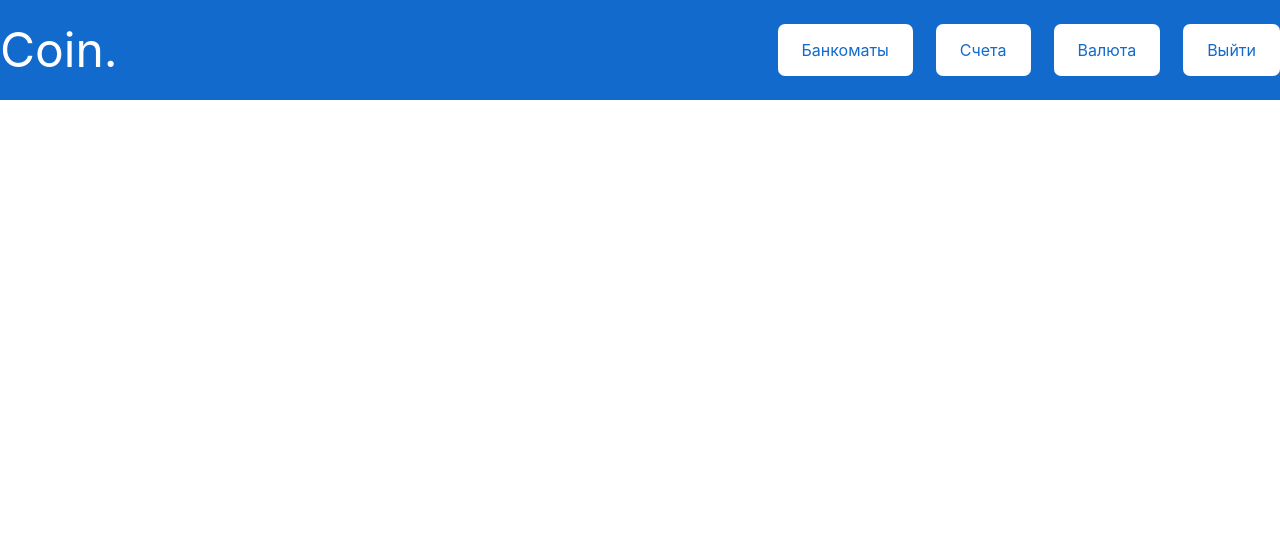
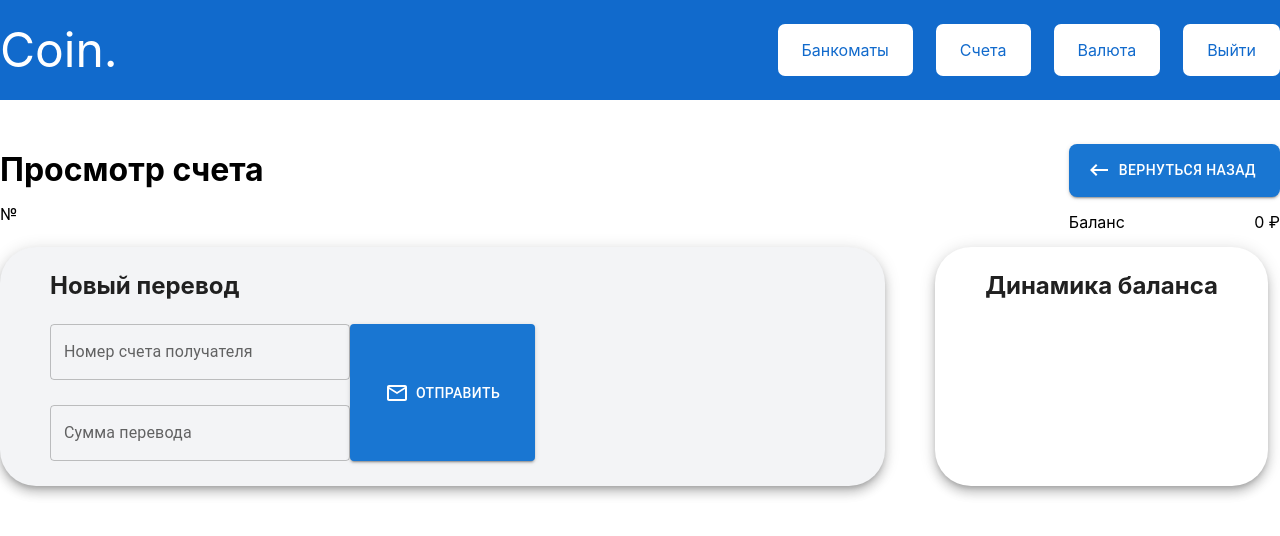
Before and after one commit to alex8023g/coin-front-end, a React (Create React App) app in the folder coin/: page /account/1 in a window 1280 px wide. Shown: the top 536 px of the page. Built offline with nearby package versions, Linux system fonts and the light colour scheme; no server answers.

Commit message:
add AccountPage

```diff
--- /dev/null
+++ b/coin/src/AccountPage/AccountPage.tsx
@@ -0,0 +1,106 @@
+import React, { useEffect, useState } from 'react';
+import styles from './accountpage.module.css';
+import { Link, useParams } from 'react-router-dom';
+import { Button, Paper, TextField } from '@mui/material';
+import KeyboardBackspaceIcon from '@mui/icons-material/KeyboardBackspace';
+import MailOutlineIcon from '@mui/icons-material/MailOutline';
+import { IAccount } from '../HomePage';
+
+export function AccountPage() {
+  const [accData, setAccData] = useState<IAccount>({
+    account: '',
+    balance: 0,
+    main: true,
+    transactions: [],
+  });
+  const { account } = useParams();
+  // console.log(window.location.href.split('/').at(-1));
+
+  const token = sessionStorage.getItem('auth');
+
+  useEffect(() => {
+    fetch(process.env.REACT_APP_API_SERVER + '/account/' + account, {
+      method: 'GET',
+      headers: {
+        'Content-Type': 'application/json;charset=utf-8',
+        Authorization: `Basic ${token}`,
+      },
+    })
+      .then((res) => res.json())
+      .then((res) => {
+        console.log(res.payload);
+        setAccData(res.payload);
+      });
+  }, [token]);
+
+  return (
+    <>
+      <div className={styles.firstLineContainer}>
+        <div>
+          <h1 className={styles.title}>Просмотр счета</h1>
+          <p>№ {accData.account}</p>
+        </div>
+        <div>
+          <Link to={'/'}>
+            <Button
+              variant="contained"
+              // onClick={createAccount}
+              sx={{ p: '14px 24px 14px 18px', borderRadius: 2 }}
+            >
+              <KeyboardBackspaceIcon sx={{ mr: 1 }} />
+              вернуться назад
+            </Button>
+          </Link>
+          <p>
+            <span className={styles.spanBalance}>Баланс</span>
+            <span style={{ float: 'right' }}>{accData.balance} ₽</span>
+          </p>
+        </div>
+      </div>
+      <div className={styles.secondLineContainer}>
+        <Paper
+          elevation={7}
+          sx={{
+            padding: '25px 50px',
+            // flexBasis: 500,
+            borderRadius: 9,
+            backgroundColor: '#F3F4F6',
+          }}
+        >
+          <h2>Новый перевод</h2>
+          <div className={styles.newRemittanceCont}>
+            <div className={styles.textFieldCont}>
+              <TextField
+                id="outlined-basic2"
+                label="Номер счета получателя"
+                variant="outlined"
+                sx={{ marginBottom: '25px', width: 300 }}
+              />
+              <TextField
+                id="outlined-basic2"
+                label="Сумма перевода"
+                variant="outlined"
+                sx={{ width: 300 }}
+              />
+            </div>
+            <Button variant="contained" sx={{ padding: '14px 35px' }}>
+              <MailOutlineIcon sx={{ marginRight: '7px' }} />
+              отправить
+            </Button>
+          </div>
+        </Paper>
+        <Paper
+          elevation={7}
+          sx={{
+            padding: '25px 50px',
+            // width: '1500px',
+            // flexBasis: 1500,
+            borderRadius: 9,
+          }}
+        >
+          <h2>Динамика баланса</h2>
+        </Paper>
+      </div>
+    </>
+  );
+}
--- /dev/null
+++ b/coin/src/AccountPage/accountpage.module.css
@@ -0,0 +1,27 @@
+h1 {
+  margin: 0;
+}
+.firstLineContainer {
+  display: flex;
+  justify-content: space-between;
+  align-items: center;
+}
+
+.secondLineContainer {
+  display: flex;
+  /* justify-content: space-between; */
+  gap: 50px;
+}
+
+.spanBalance {
+  /* color: red; */
+}
+
+.newRemittanceCont {
+  display: flex;
+  justify-content: start;
+}
+
+.textFieldCont {
+  flex-basis: 100px;
+}
--- /dev/null
+++ b/coin/src/AccountPage/index.ts
@@ -0,0 +1 @@
+export * from './AccountPage';
--- a/coin/src/App.tsx
+++ b/coin/src/App.tsx
@@ -8,6 +8,7 @@ import { LoginPage } from './LoginPage';
 import { HomePage } from './HomePage';
 import { CurrencyPage } from './CurrencyPage';
 import { AtmPage } from './AtmPage';
+import { AccountPage } from './AccountPage';
 
 function App() {
   const [isUser, setIsUser] = useState(false);
@@ -18,6 +19,7 @@ function App() {
       <Layout>
         <Routes>
           <Route path="/" element={<HomePage />} />
+          <Route path="account/:account" element={<AccountPage />} />
           <Route path="atm" element={<AtmPage />} />
           <Route path="login" element={<LoginPage />} />
           <Route path="currency" element={<CurrencyPage />} />
--- a/coin/src/HomePage/HomePage.tsx
+++ b/coin/src/HomePage/HomePage.tsx
@@ -21,7 +21,7 @@ export interface IAccount {
   transactions: ITransaction[];
 }
 
-interface ITransaction {
+export interface ITransaction {
   amount: number;
   date: string;
   from: string;
@@ -108,8 +108,8 @@ export function HomePage() {
         }}
       >
         {accounts &&
-          accounts.map((account) => {
-            return <AccountCard account={account} />;
+          accounts.map((accountData) => {
+            return <AccountCard accountData={accountData} />;
           })}
       </Box>
     </>
```
Also changed, not shown: coin/src/AccountCard/AccountCard.tsx (+10 -7 lines).
